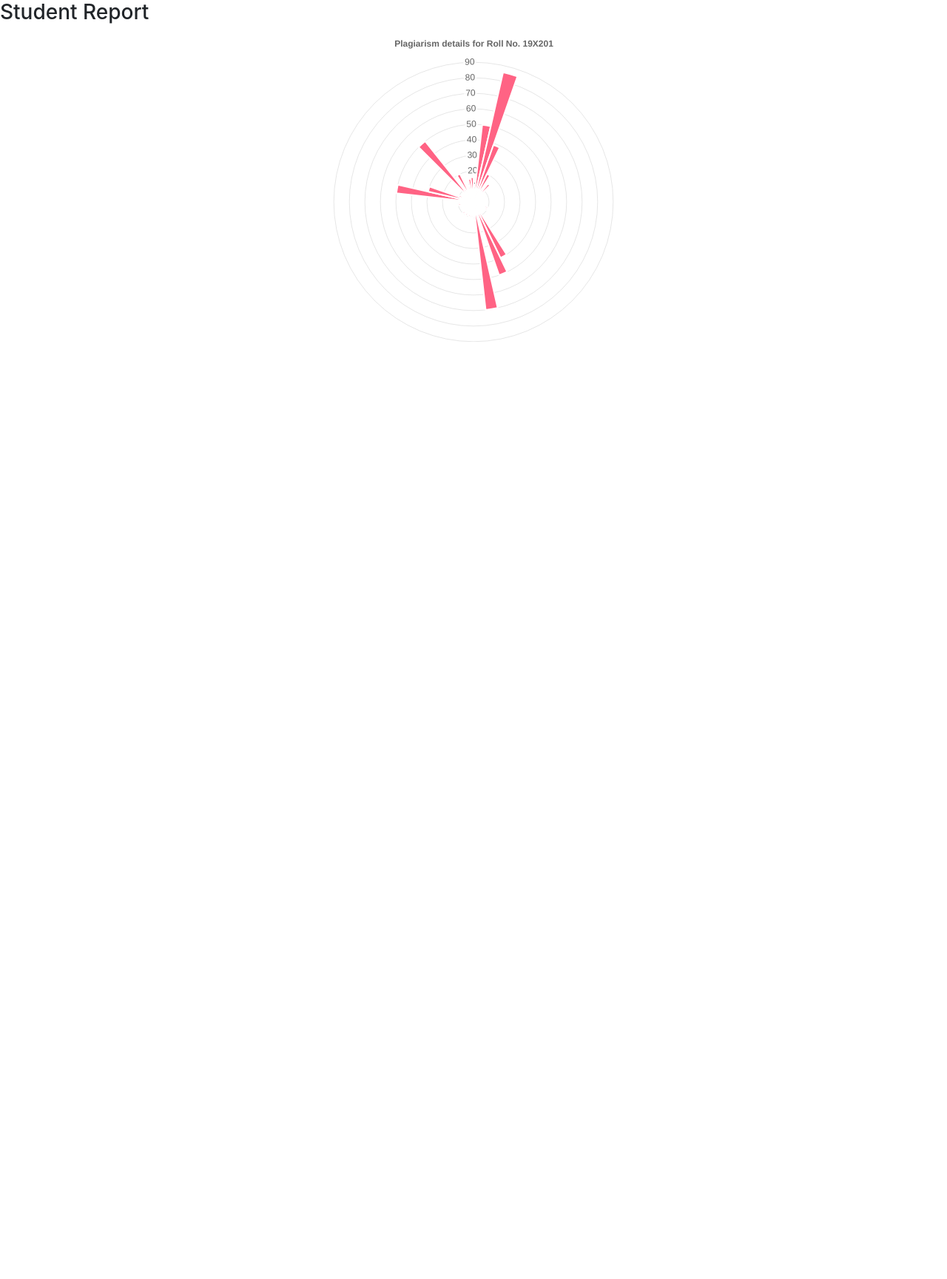
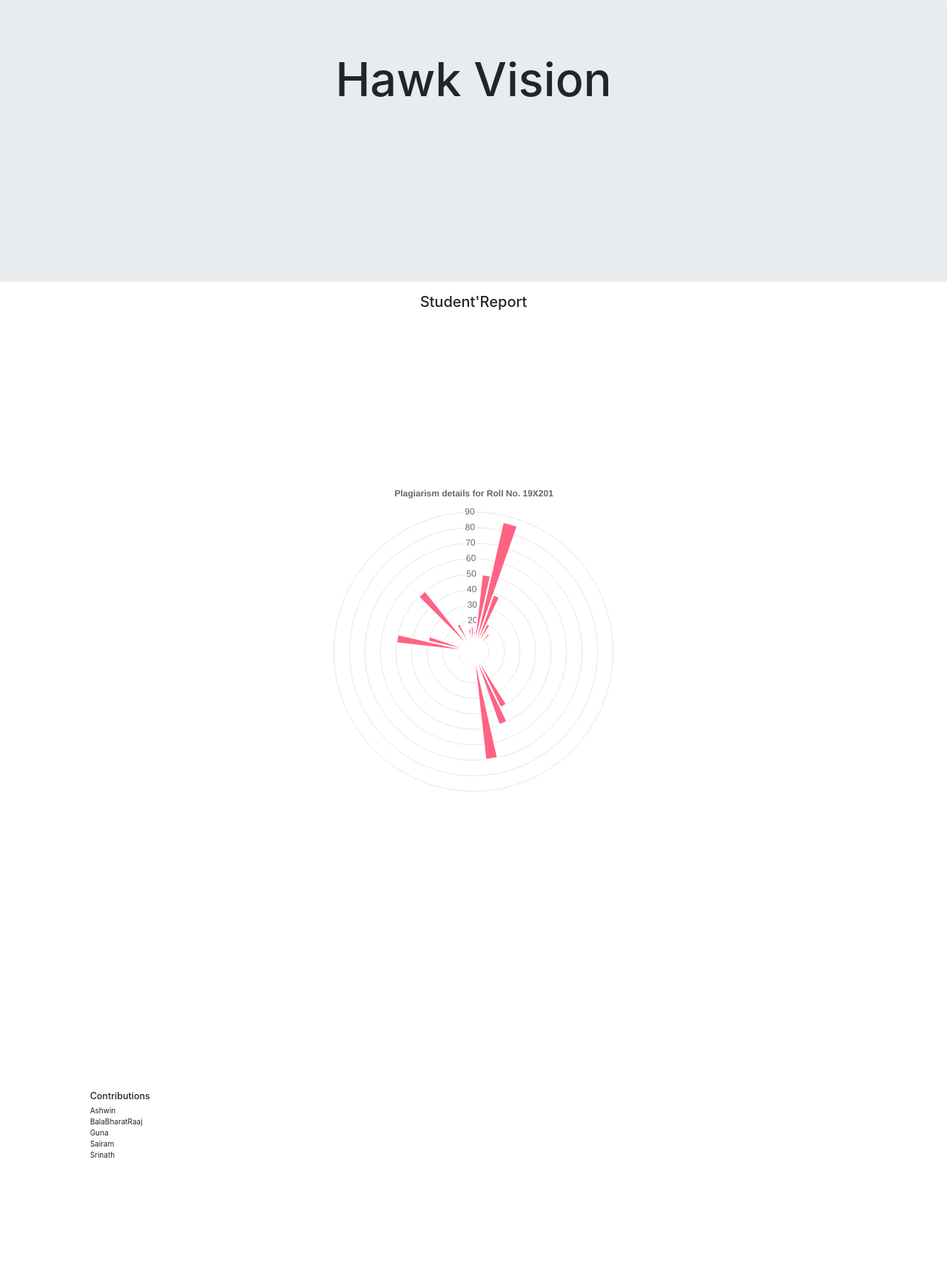
Before and after one commit to sairam2661/hawk-vision, a plain HTML site: page index.html in a window 1280 px wide. Shown: the whole page at 74% size. Before the commit the page ends 868 px from the top, so only its background shows below. Drawn offline with nearby package versions, Linux system fonts and the light colour scheme.

Commit message:
adding bootstrap

```diff
--- a/index.html
+++ b/index.html
@@ -3,12 +3,36 @@
   <head>
     <meta charset="utf-8">
     <title>Hawk Vision</title>
+    <link rel="stylesheet" href="node_modules/bootstrap/dist/css/bootstrap.min.css">
     <link rel="stylesheet" href="https://stackpath.bootstrapcdn.com/bootstrap/4.3.1/css/bootstrap.min.css" integrity="sha384-ggOyR0iXCbMQv3Xipma34MD+dH/1fQ784/j6cY/iJTQUOhcWr7x9JvoRxT2MZw1T" crossorigin="anonymous">
     <link rel="stylesheet" type="text/css" href="mystyle.css">
     <script src="https://cdn.jsdelivr.net/npm/chart.js@2.8.0"></script>
   </head>
   <body>
-    <h3>Student Report</h3>
+
+    <nav></nav>
+
+    <header class="jumbotron">
+      <div class="container">
+        <div class="row">
+          <div class="col-12">
+            <h1>Hawk Vision</h1>
+            <p></p>
+          </div>
+        </div>
+      </div>
+
+    </header>
+    <div class="container">
+      <br>
+
+      <div class="row">
+        <div class="col">
+          <h2>Student'Report</h2>
+        </div>
+      </div>
+    </div>
+
     <div class="container">
         <div class="col-6 chart">
                 <canvas id="myChart6" width="500" height="400"></canvas>
@@ -17,6 +41,25 @@
             <canvas id="myChart" width="500" height="400"></canvas>
         </div>
     </div>
+    <footer>
+      <div class="container-fluid">
+        <div class="row">
+          <div class="col-4 offset-1">
+            <h5>Contributions</h5>
+            <ul class="list-unstyled Contributions">
+              <li>Ashwin</li>
+              <li>BalaBharatRaaj</li>
+              <li>Guna</li>
+              <li>Sairam</li>
+              <li>Srinath</li>
+
+            </ul>
+
+          </div>
+        </div>
+      </div>
+    </footer>
     <script src="script.js"></script>
+    <script src="https://cdn.jsdelivr.net/npm/bootstrap@5.1.3/dist/js/bootstrap.bundle.min.js" integrity="sha384-ka7Sk0Gln4gmtz2MlQnikT1wXgYsOg+OMhuP+IlRH9sENBO0LRn5q+8nbTov4+1p" crossorigin="anonymous"></script>
   </body>
 </html>
--- a/mystyle.css
+++ b/mystyle.css
@@ -7,7 +7,19 @@
     margin-bottom: 150px;
   }
 
-  h1 {
+  h2{
     text-align: center;
     margin-bottom: 80px;
   }
+
+  .jumbotron
+  {
+    text-align: center;
+    margin: 0px auto;
+    padding: 70px 30px 70px 30px;
+  }
+
+  .contributions
+  {
+
+  }
```
